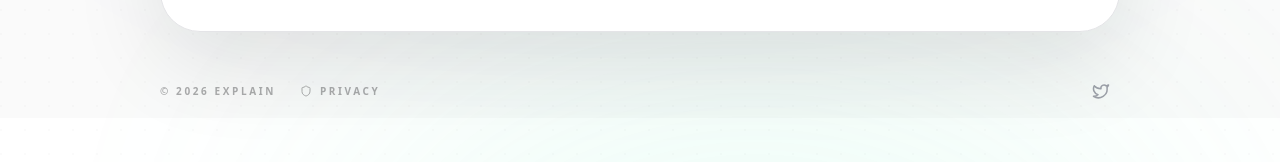
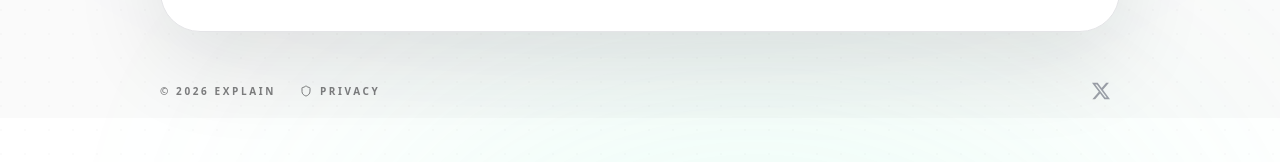
Before and after one commit to lucaram/explain-my-numbers, a Next.js app: page / in a window 1280 px wide. Shown: the part 423-585 px from the top of the page. Built offline with nearby package versions, Linux system fonts and the light colour scheme.

Commit message:
Initial commit

```diff
--- a/app/page.tsx
+++ b/app/page.tsx
@@ -1206,27 +1206,36 @@ export default function HomePage() {
       <footer className="w-full max-w-5xl mx-auto px-4 md:px-8 pb-2 mt-1 print:hidden">
         <div className="pt-3 flex flex-row justify-between items-center gap-3">
           <div className="flex items-center gap-6">
-            <p className="text-[10px] font-bold tracking-[0.26em] uppercase opacity-35">© 2026 Explain</p>
-            <div className="flex items-center gap-2 opacity-35">
+            <p className="text-[10px] font-bold tracking-[0.26em] uppercase opacity-55">© 2026 Explain</p>
+            <div className="flex items-center gap-2 opacity-55">
               <Shield size={12} />
-              <span className="text-[10px] font-bold tracking-[0.26em] uppercase">Privacy</span>
+              <span className="text-[10px] font-bold tracking-[0.26em] uppercase ">Privacy</span>
             </div>
           </div>
 
          <a
-            href="https://x.com"
+  href="https://x.com/Luca1347803"
   target="_blank"
   rel="noopener noreferrer"
   className={cn(
-              "p-2.5 rounded-xl transition-all",
+    "group p-2.5 rounded-xl transition-all",
     "text-zinc-400 hover:text-blue-500",
-              "hover:bg-zinc-100/70 dark:hover:bg-white/5",
+
     "focus-visible:outline-none focus-visible:ring-2 focus-visible:ring-blue-500/50 focus-visible:ring-offset-2 focus-visible:ring-offset-transparent"
   )}
   title="X"
   aria-label="X"
 >
-            <Twitter size={18} />
+
+<svg
+  viewBox="0 0 24 24"
+  className="h-[18px] w-[18px] fill-current transition-transform duration-500 group-hover:rotate-[360deg]"
+  aria-hidden="true"
+>
+
+  <path d="M18.901 1.153h3.68l-8.04 9.19L24 22.846h-7.406l-5.8-7.584-6.638 7.584H.474l8.6-9.83L0 1.154h7.594l5.243 6.932ZM17.61 20.644h2.039L6.486 3.24H4.298Z" />
+</svg>
+
           </a>
         </div>
       </footer>
```
Lines whose indentation alone changed are shown as unchanged.
